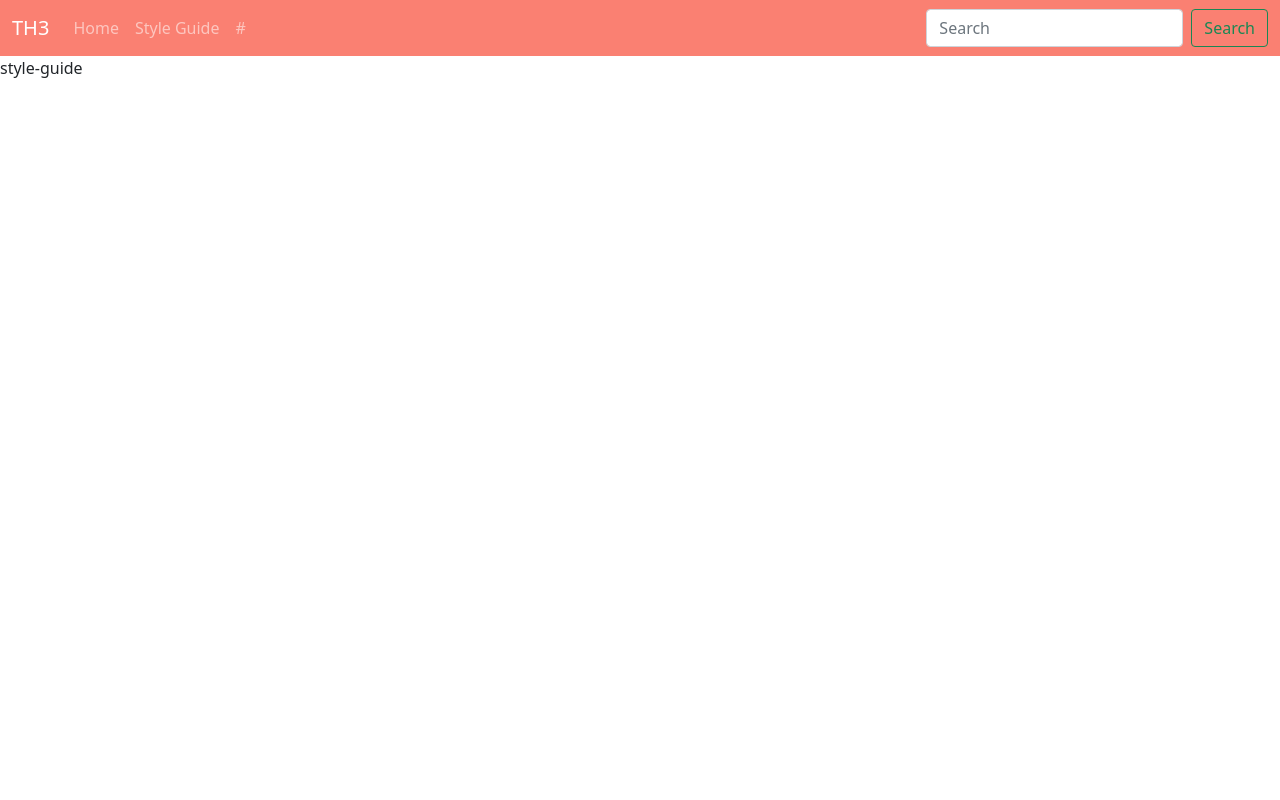
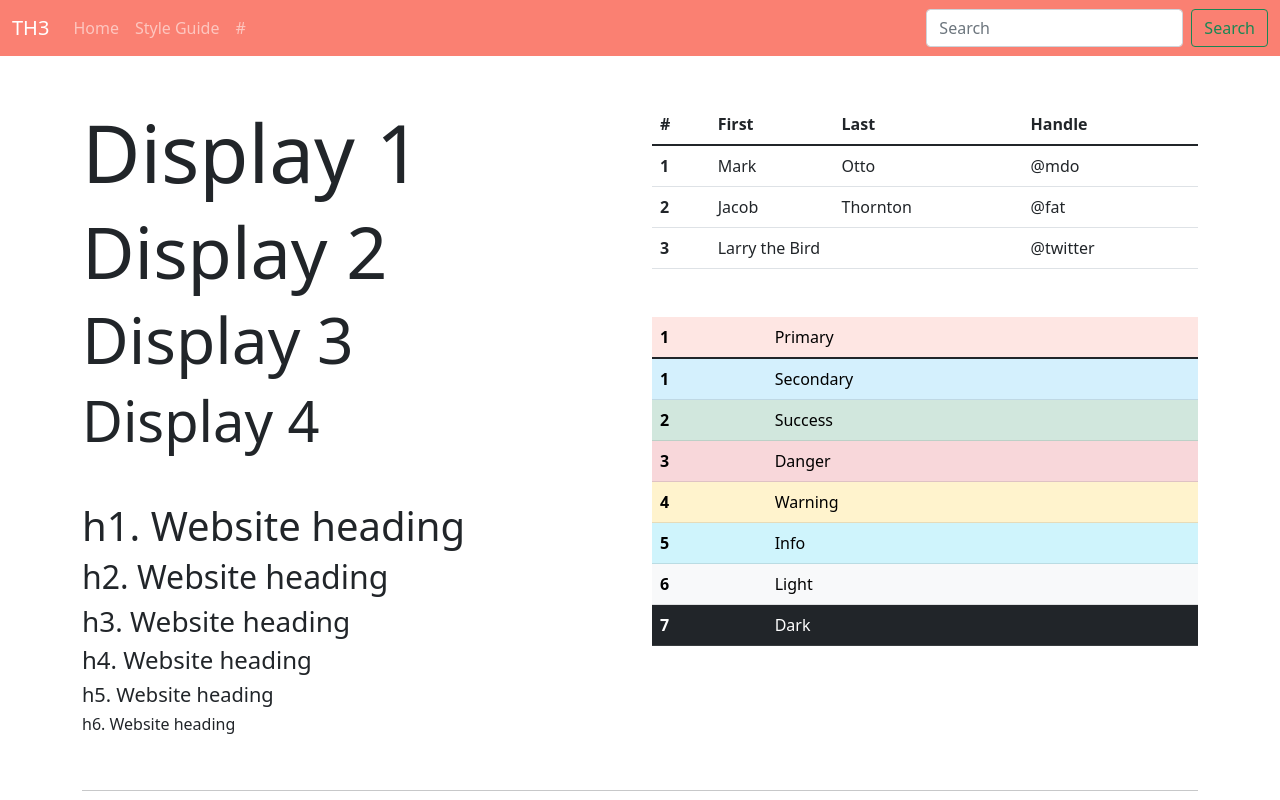
Before and after one commit to Th3Dennis/nextjs-mpa, a Next.js app: page /style_guide in a window 1280 px wide. Shown: the top 800 px of the page. Built offline with nearby package versions, Linux system fonts and the light colour scheme.

Commit message:
Add style guide

```diff
--- a/pages/_app.js
+++ b/pages/_app.js
@@ -1,5 +1,4 @@
 import Layout from "../components/_layout";
-import 'bootstrap/dist/css/bootstrap.css'
 import '../styles/bootstrap.css'
 
 
--- a/pages/style_guide.js
+++ b/pages/style_guide.js
@@ -1,7 +1,163 @@
-import React from 'react'
+import React from "react";
 
 export default function style_guide() {
   return (
-    <div>style-guide</div>
-  )
+    <>
+      <div className="container">
+        <div className="row my-5">
+          <div className="col-6">
+            <h1 className="display-1">Display 1</h1>
+            <h1 className="display-2">Display 2</h1>
+            <h1 className="display-3">Display 3</h1>
+            <h1 className="display-4">Display 4</h1>
+
+            <p className="h1 mt-5">h1. Website heading</p>
+            <p className="h2">h2. Website heading</p>
+            <p className="h3">h3. Website heading</p>
+            <p className="h4">h4. Website heading</p>
+            <p className="h5">h5. Website heading</p>
+            <p className="h6">h6. Website heading</p>
+          </div>
+          <div className="col-6">
+            <table className="table">
+              <thead>
+                <tr>
+                  <th scope="col">#</th>
+                  <th scope="col">First</th>
+                  <th scope="col">Last</th>
+                  <th scope="col">Handle</th>
+                </tr>
+              </thead>
+              <tbody>
+                <tr>
+                  <th scope="row">1</th>
+                  <td>Mark</td>
+                  <td>Otto</td>
+                  <td>@mdo</td>
+                </tr>
+                <tr>
+                  <th scope="row">2</th>
+                  <td>Jacob</td>
+                  <td>Thornton</td>
+                  <td>@fat</td>
+                </tr>
+                <tr>
+                  <th scope="row">3</th>
+                  <td colSpan="2">Larry the Bird</td>
+                  <td>@twitter</td>
+                </tr>
+              </tbody>
+            </table>
+
+            <table className="table mt-5">
+              <thead>
+                <tr className="table-primary">
+                  <th scope="row">1</th>
+                  <td>Primary</td>
+                </tr>
+              </thead>
+              <tbody>
+                <tr className="table-secondary">
+                  <th scope="row">1</th>
+                  <td>Secondary</td>
+                </tr>
+                <tr className="table-success">
+                  <th scope="row">2</th>
+                  <td>Success</td>
+                </tr>
+                <tr className="table-danger">
+                  <th scope="row">3</th>
+                  <td>Danger</td>
+                </tr>
+                <tr className="table-warning">
+                  <th scope="row">4</th>
+                  <td>Warning</td>
+                </tr>
+                <tr className="table-info">
+                  <th scope="row">5</th>
+                  <td>Info</td>
+                </tr>
+                <tr className="table-light">
+                  <th scope="row">6</th>
+                  <td>Light</td>
+                </tr>
+                <tr className="table-dark">
+                  <th scope="row">7</th>
+                  <td>Dark</td>
+                </tr>
+              </tbody>
+            </table>
+          </div>
+        </div>
+        <hr />
+        <div className="row my-5">
+          <div className="col-12">
+            <div className="alert alert-primary" role="alert">
+              A simple primary alert—check it out!
+            </div>
+            <div className="alert alert-secondary" role="alert">
+              A simple secondary alert—check it out!
+            </div>
+            <div className="alert alert-success" role="alert">
+              A simple success alert—check it out!
+            </div>
+            <div className="alert alert-danger" role="alert">
+              A simple danger alert—check it out!
+            </div>
+            <div className="alert alert-warning" role="alert">
+              A simple warning alert—check it out!
+            </div>
+            <div className="alert alert-info" role="alert">
+              A simple info alert—check it out!
+            </div>
+            <div className="alert alert-light" role="alert">
+              A simple light alert—check it out!
+            </div>
+            <div className="alert alert-dark" role="alert">
+              A simple dark alert—check it out!
+            </div>
+          </div>
+        </div>
+        <hr />
+        <div className="row my-5">
+          <div className="col-6">
+          <h1>Example heading <span className="badge bg-primary">New</span></h1>
+<h2>Example heading <span className="badge bg-secondary">New</span></h2>
+<h3>Example heading <span className="badge bg-success">New</span></h3>
+<h4>Example heading <span className="badge bg-danger">New</span></h4>
+<h5>Example heading <span className="badge bg-warning">New</span></h5>
+<h6>Example heading <span className="badge bg-info">New</span></h6>
+
+            </div>
+            <div className="col-6">
+
+              <div className="row">
+                <div className="col-12">
+                <button type="button" className="btn btn-primary">Primary</button>
+<button type="button" className="btn btn-secondary">Secondary</button>
+<button type="button" className="btn btn-success">Success</button>
+<button type="button" className="btn btn-danger">Danger</button>
+<button type="button" className="btn btn-warning">Warning</button>
+<button type="button" className="btn btn-info">Info</button>
+<button type="button" className="btn btn-light">Light</button>
+<button type="button" className="btn btn-dark">Dark</button>
+
+                  </div>
+                  <div className="col-12 mt-5 ">
+                  <button type="button" className="btn btn-outline-primary">Primary</button>
+<button type="button" className="btn btn-outline-secondary">Secondary</button>
+<button type="button" className="btn btn-outline-success">Success</button>
+<button type="button" className="btn btn-outline-danger">Danger</button>
+<button type="button" className="btn btn-outline-warning">Warning</button>
+<button type="button" className="btn btn-outline-info">Info</button>
+<button type="button" className="btn btn-outline-light">Light</button>
+<button type="button" className="btn btn-outline-dark">Dark</button>
+                  </div>
+                  </div>
+
+              </div>
+            </div>
+      </div>
+    </>
+  );
 }
```
Also changed, not shown: styles/bootstrap.css.
